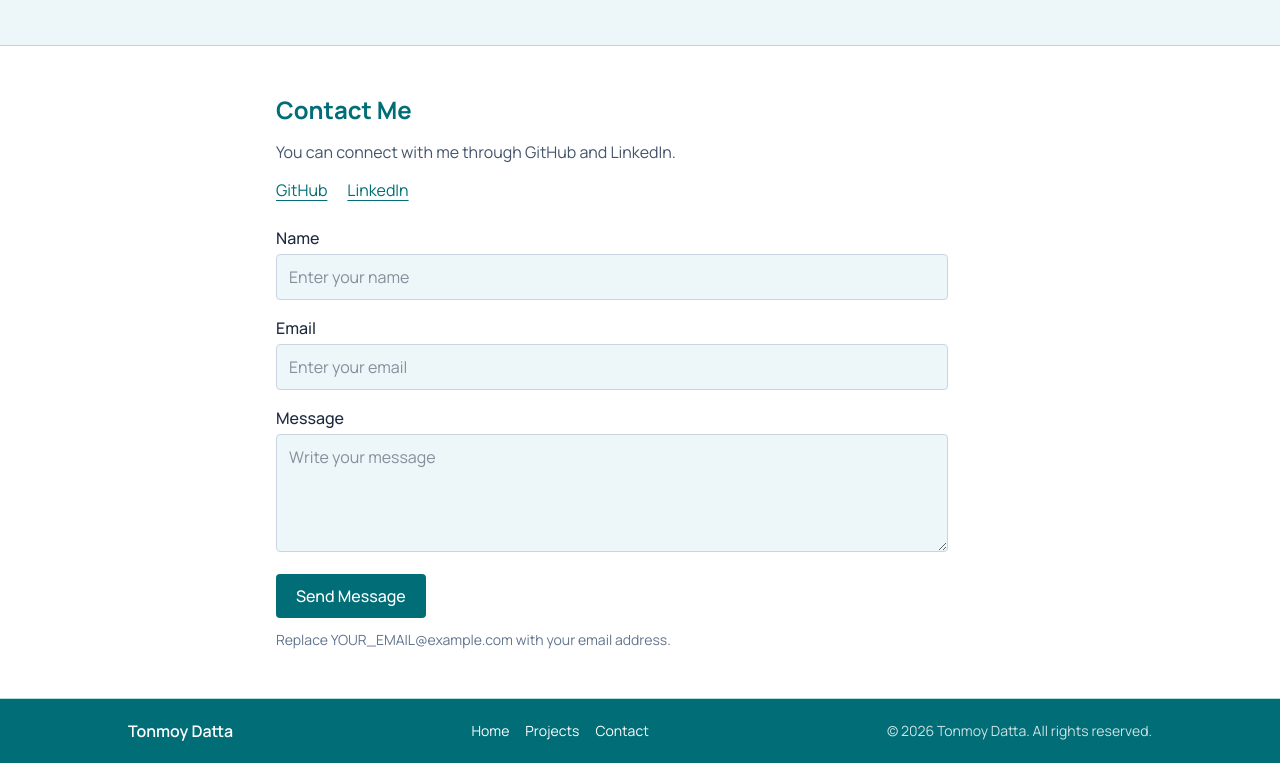
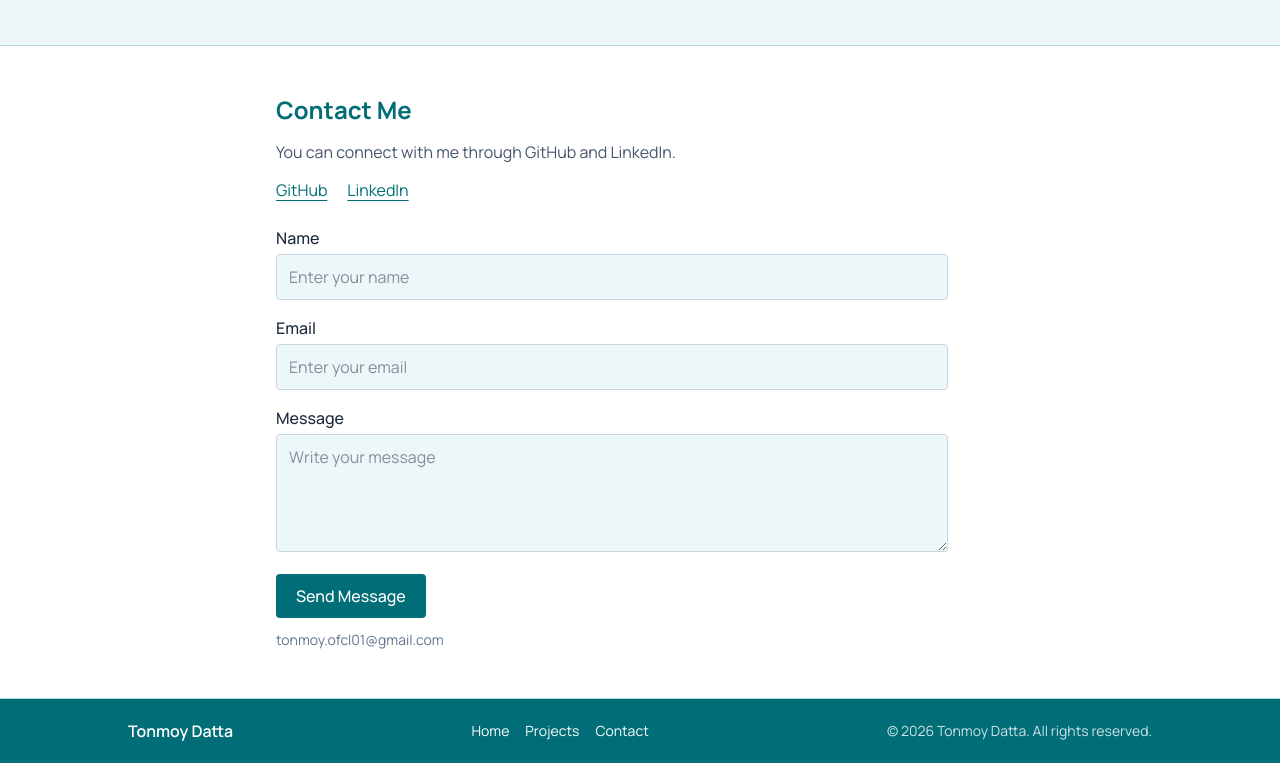
Before and after one commit to tonmoyofcl01-web/portfolio-m4-simple, a website: page src/index.html in a window 1280 px wide. Shown: the part 1975-2738 px from the top of the page. Drawn offline with Linux system fonts and the light colour scheme.

Commit message:
added email

```diff
--- a/src/index.html
+++ b/src/index.html
@@ -362,7 +362,7 @@
                 </form>
 
                 <p class="mt-3 text-sm text-slate-500">
-                    Replace YOUR_EMAIL@example.com with your email address.
+                    tonmoy.ofcl01@gmail.com
                 </p>
 
             </div>
```
